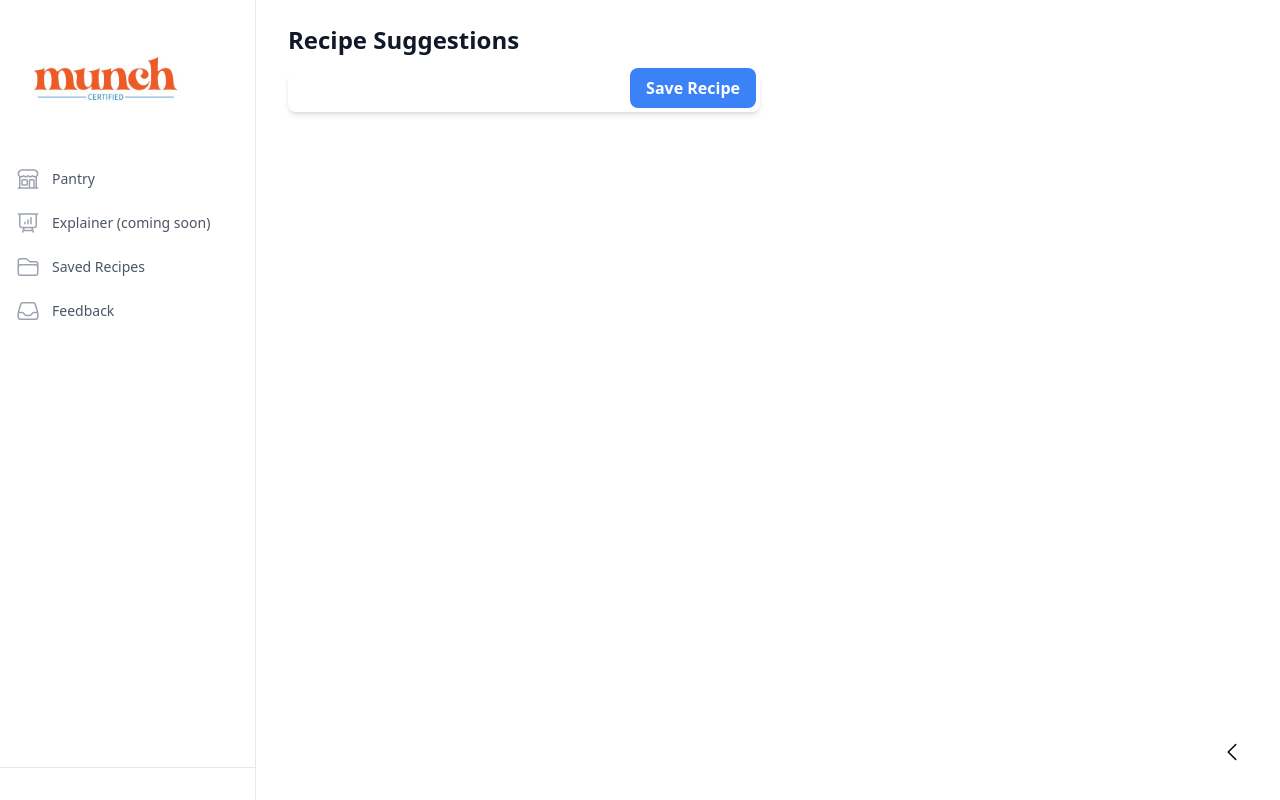
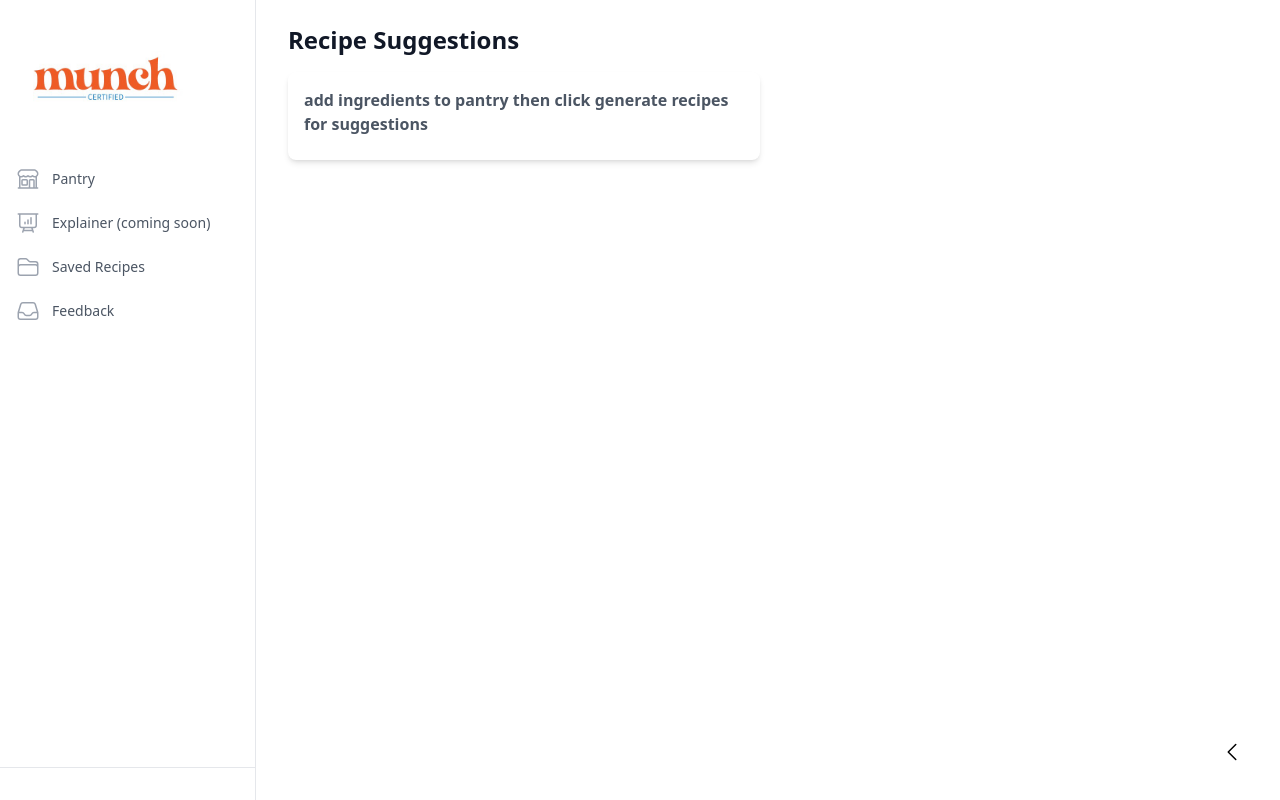
Before and after one commit to michelclance/pantrypal, a Next.js app: page / in a window 1280 px wide. Built offline with nearby package versions, Linux system fonts and the light colour scheme.

Commit message:
conditional

```diff
--- a/components/RecipeSuggestions.tsx
+++ b/components/RecipeSuggestions.tsx
@@ -55,16 +55,17 @@ const RecipeSuggestions: React.FC<RecipeSuggestionsProps> = ({ recipeSuggestions
     setShowNotification(false);
   };
 
-  const handleRecipeSaved = (recipeId: string) => {
-    setSavedRecipeIds((prevIds) => [...prevIds, recipeId]);
-  };
-
-  const isRecipeSaved = (recipeId: string) => savedRecipeIds.includes(recipeId);
 
   return (
     <div className="grid grid-cols-1 md:grid-cols-2 gap-4">
-      {paragraphs.length > 0 ? (
-        paragraphs.map((paragraph, index) => (
+ {!localRecipeSuggestions.length && !recipeSuggestions ? (
+  <div className="bg-white p-4 rounded-lg shadow-md hover:shadow-lg hover:bg-gray-100 transition duration-200 relative">
+    <p className="text-gray-600 mb-2 font-bold">
+      add ingredients to pantry then click generate recipes for suggestions
+    </p>
+  </div>
+) : (
+  paragraphs.map((paragraph, index) => (
           <div key={index} className="bg-white p-4 rounded-lg shadow-md hover:shadow-lg hover:bg-gray-100 transition duration-200 relative">
             {mood && <h2 className="text-lg font-bold mb-2">{`${mood} Recipe`}</h2>}
             {paragraph.split("\n").map((line, i) => (
@@ -93,13 +94,10 @@ const RecipeSuggestions: React.FC<RecipeSuggestionsProps> = ({ recipeSuggestions
             )}
           </div>
         ))
-      ) : (
-        <div className="bg-white p-4 rounded-lg shadow-md hover:shadow-lg hover:bg-gray-100 transition duration-200 relative">
-          <p className="text-gray-600 mb-2 font-bold">add ingredients to pantry then click generate recipes for suggestions</p>
-        </div>
-      )}
+      ) }
     </div>
   );
+
 
 };
 
```
